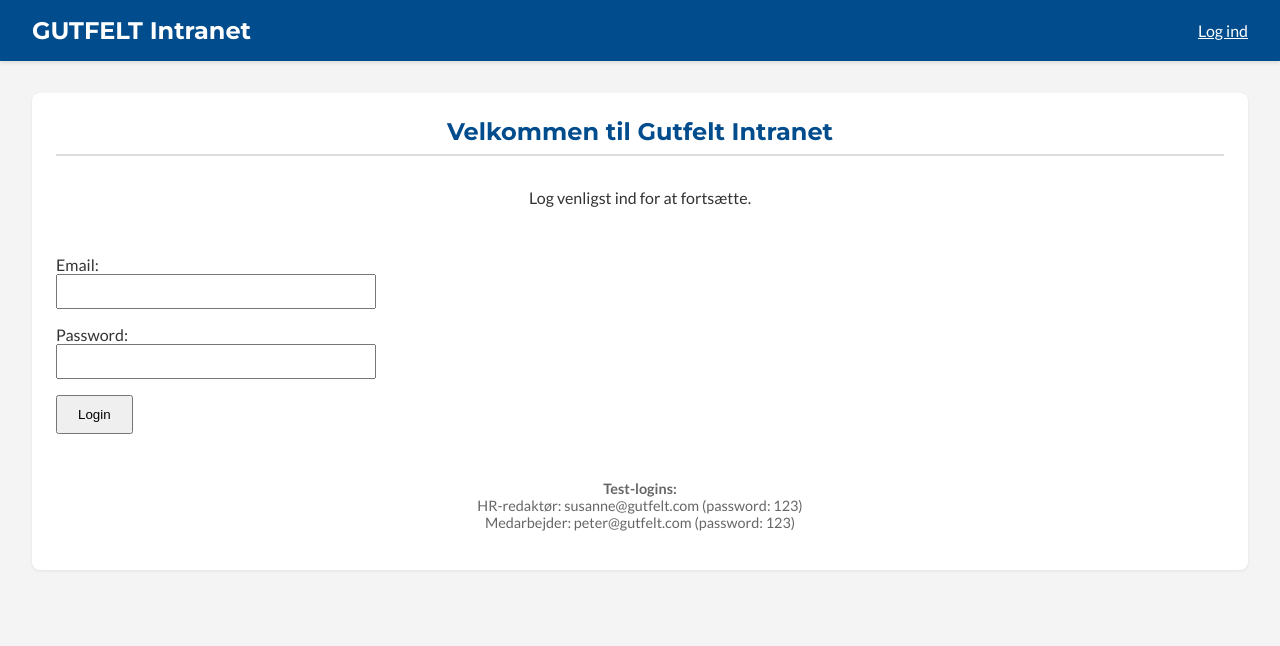
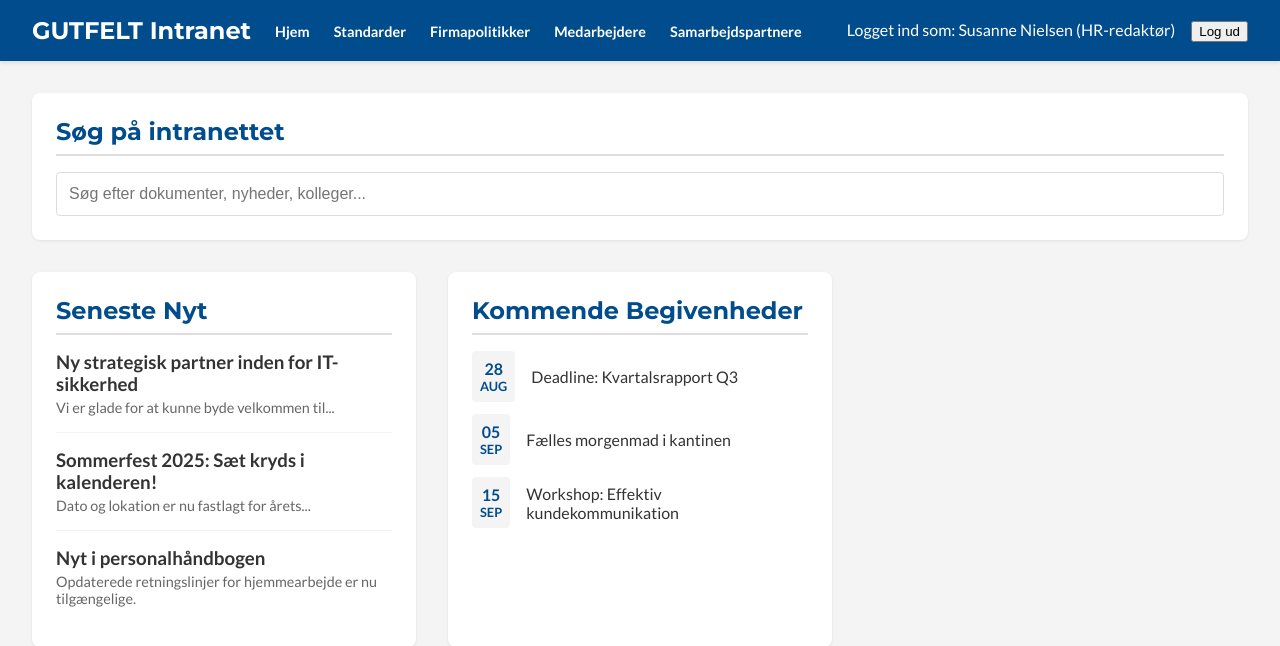
Before and after one commit to Parpar/gutfelt-frontend, a React (Create React App) app: page / in a window 1280 px wide. Before the commit this address led to /login. Shown: the top 646 px of the page. Built offline with nearby package versions, Linux system fonts and the light colour scheme.

Commit message:
Implement temporary auto-login for debugging

```diff
--- a/src/App.js
+++ b/src/App.js
@@ -1,4 +1,4 @@
-import React, { useContext } from 'react';
+import React, { useContext, useEffect } from 'react'; // Importer useEffect
 import { BrowserRouter as Router, Routes, Route, Navigate } from 'react-router-dom';
 import './App.css';
 import { UserProvider, UserContext } from './UserContext';
@@ -14,6 +14,7 @@ import PersonalePage from './pages/personale.js';
 import FaktureringPage from './pages/fakturering.js';
 import KundehåndteringPage from './pages/kundehåndtering.js';
 
+// ProtectedRoute er uændret
 function ProtectedRoute({ children }) {
   const { currentUser } = useContext(UserContext);
   if (!currentUser) {
@@ -23,7 +24,29 @@ function ProtectedRoute({ children }) {
 }
 
 function AppContent() {
-  const { currentUser } = useContext(UserContext);
+  // Hent login-funktionen og den nuværende bruger fra vores Context
+  const { currentUser, login } = useContext(UserContext);
+
+  // --- DEN NYE KODEBLOK ---
+  // useEffect kører én gang, lige når AppContent bliver vist første gang.
+  useEffect(() => {
+    // Hvis der IKKE er en bruger logget ind...
+    if (!currentUser) {
+      // Definer en "falsk" bruger, vi automatisk vil logge ind som.
+      const autoLoginUser = {
+        name: 'Susanne Nielsen',
+        role: 'HR-redaktør'
+      };
+      // Kald login-funktionen med den falske bruger.
+      login(autoLoginUser);
+    }
+  }, [currentUser, login]); // Disse afhængigheder sikrer, at koden kun kører, når det er nødvendigt
+  // --------------------------
+
+  // Vent med at vise noget, indtil auto-login er sket.
+  if (!currentUser) {
+    return <div>Logger ind...</div>; // Viser en midlertidig load-besked
+  }
 
   return (
     <Router>
@@ -31,20 +54,18 @@ function AppContent() {
         <Header />
         <main>
           <Routes>
-            <Route path="/login" element={<LoginPage />} />
+            {/* Vi fjerner midlertidigt login-siden fra ruterne */}
+            <Route path="/" element={<HomePage />} />
+            <Route path="/standarder" element={<DocumentsPage />} />
+            <Route path="/firmapolitikker" element={<PolicyPage />} />
+            <Route path="/medarbejdere" element={<EmployeesPage />} />
+            <Route path="/samarbejdspartnere" element={<PartnersPage />} />
+            <Route path="/firmapolitikker/personale" element={<PersonalePage />} />
+            <Route path="/firmapolitikker/fakturering" element={<FaktureringPage />} />
+            <Route path="/firmapolitikker/kundehåndtering" element={<KundehåndteringPage />} />
 
-            <Route path="/" element={<ProtectedRoute><HomePage /></ProtectedRoute>} />
-            {/* RETTET HER: */}
-            <Route path="/standarder" element={<ProtectedRoute><DocumentsPage /></ProtectedRoute>} />
-            <Route path="/firmapolitikker" element={<ProtectedRoute><PolicyPage /></ProtectedRoute>} />
-            <Route path="/medarbejdere" element={<ProtectedRoute><EmployeesPage /></ProtectedRoute>} />
-            <Route path="/samarbejdspartnere" element={<ProtectedRoute><PartnersPage /></ProtectedRoute>} />
-
-            <Route path="/firmapolitikker/personale" element={<ProtectedRoute><PersonalePage /></ProtectedRoute>} />
-            <Route path="/firmapolitikker/fakturering" element={<ProtectedRoute><FaktureringPage /></ProtectedRoute>} />
-            <Route path="/firmapolitikker/kundehåndtering" element={<ProtectedRoute><KundehåndteringPage /></ProtectedRoute>} />
-
-            <Route path="*" element={currentUser ? <Navigate to="/" /> : <Navigate to="/login" />} />
+            {/* Omdirigerer alle ukendte stier til forsiden */}
+            <Route path="*" element={<Navigate to="/" />} />
           </Routes>
         </main>
       </div>
@@ -52,6 +73,7 @@ function AppContent() {
   );
 }
 
+// Hoved-appen er uændret
 function App() {
   return (
     <UserProvider>
```
